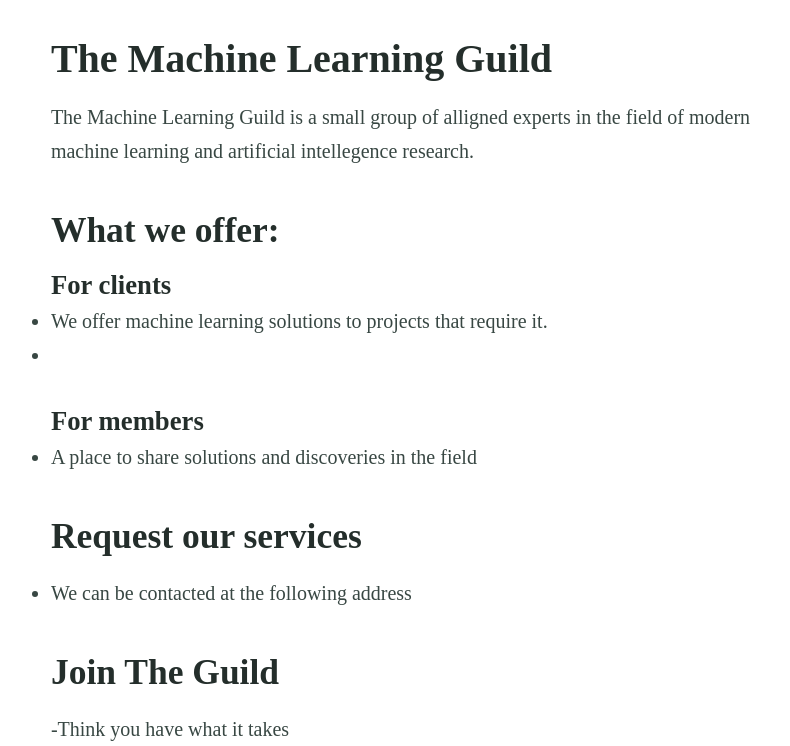
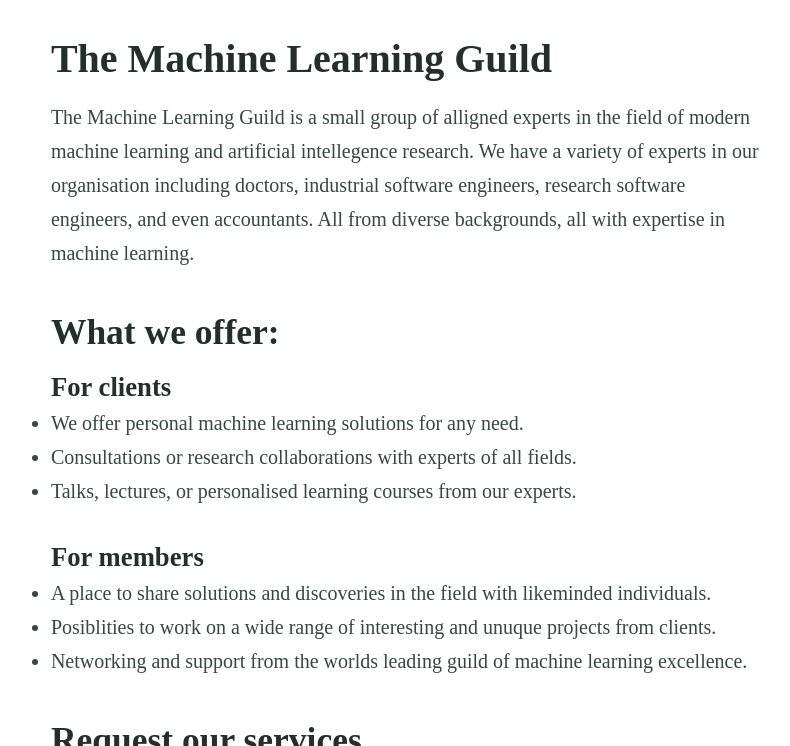
Before and after one commit to lukasgolino/SolveThePuzzle.github.io, a Jekyll site: the page built from index.md, in a window 1280 px wide and 900 px high, scrolled down 274 px, cut to the strip 154-900 px from the top of the window. Shown: the whole strip, without its empty margins (232-1022 px from the left). Built offline with Jekyll 4.4.1, drawn with Linux system fonts in a browser that asks for light colours; some web fonts are replaced; some of the changed text lies outside the part shown.

Commit message:
content update

````diff
--- a/index.md
+++ b/index.md
@@ -8,29 +8,32 @@ feature_image: "https://picsum.photos/1300/400?image=989"
 excerpt: "Alembic is a starting point for [Jekyll](https://jekyllrb.com/) projects. Rather than starting from scratch, this boilerplate is designed to get the ball rolling immediately. Install it, configure it, tweak it, push it."
 ---
 
-The Machine Learning Guild is a small group of alligned experts in the field of modern machine learning and artificial intellegence research.
+The Machine Learning Guild is a small group of alligned experts in the field of modern machine learning and artificial intellegence research. We have a variety of experts in our organisation including doctors, industrial software engineers, research software engineers, and even accountants. All from diverse backgrounds, all with expertise in machine learning.
 
 
 ## What we offer:
 
 #### For clients
 
-- We offer machine learning solutions to projects that require it.
--
+- We offer personal machine learning solutions for any need.
+- Consultations or research collaborations with experts of all fields.
+- Talks, lectures, or personalised learning courses from our experts.
 
 #### For members
 
-- A place to share solutions and discoveries in the field
+- A place to share solutions and discoveries in the field with likeminded individuals.
+- Posiblities to work on a wide range of interesting and unuque projects from clients.
+- Networking and support from the worlds leading guild of machine learning excellence.
 
 ## Request our services
 
-- We can be contacted at the following address
+- Contact us now:
+
+{% include site-form.html %}
+``` html
+{% raw %}{% include site-form.html %}{% endraw %}
+```
 
 ## Join The Guild
 
--Think you have what it takes
-
-
-{% include button.html text="Buy me a coffee ☕️" link="https://buymeacoffee.com/daviddarnes#support" color="#f68140" %}
-{% include button.html text="Tweet it" icon="twitter" link="https://twitter.com/intent/tweet/?url=https://alembic.darn.es&text=Alembic%20-%20A%20Jekyll%20boilerplate%20theme&via=DavidDarnes" color="#0d94e7" %}
-{% include button.html text="Install Alembic ⚗️" link="https://github.com/daviddarnes/alembic#installation" %}
+-Think you have what it takes to be a member? Contact the director at lukas.golino@hotmail.co.uk
````
Also changed, not shown: elements.md (+5 -0 lines).
